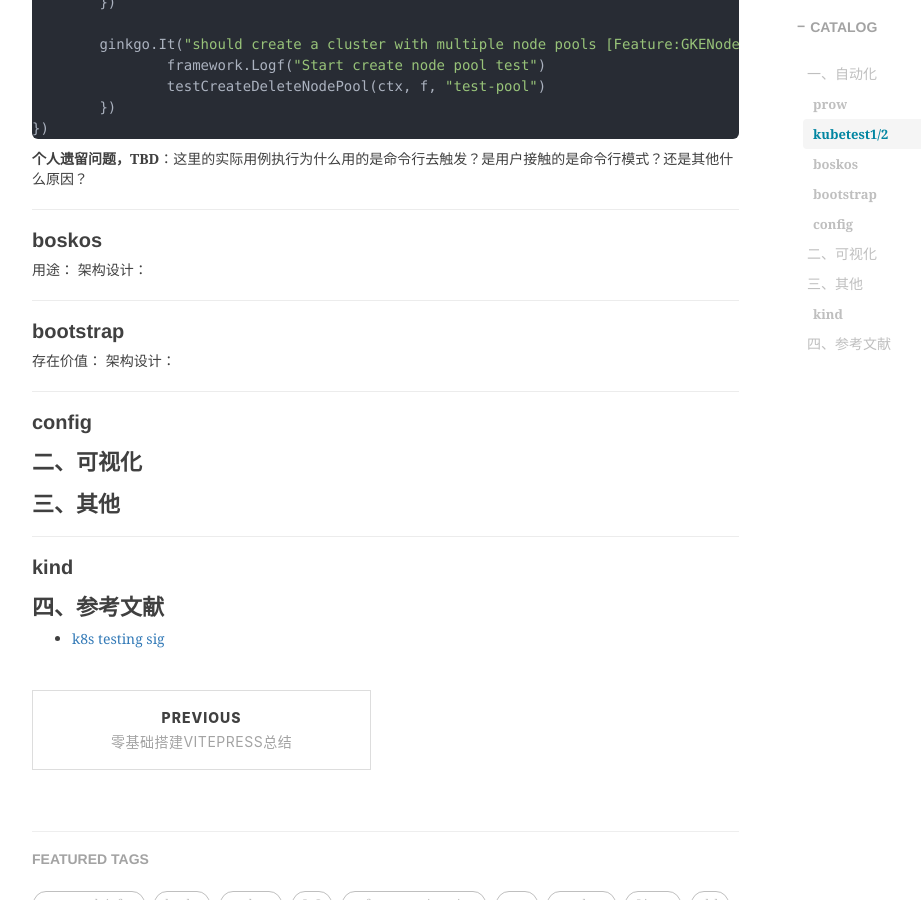
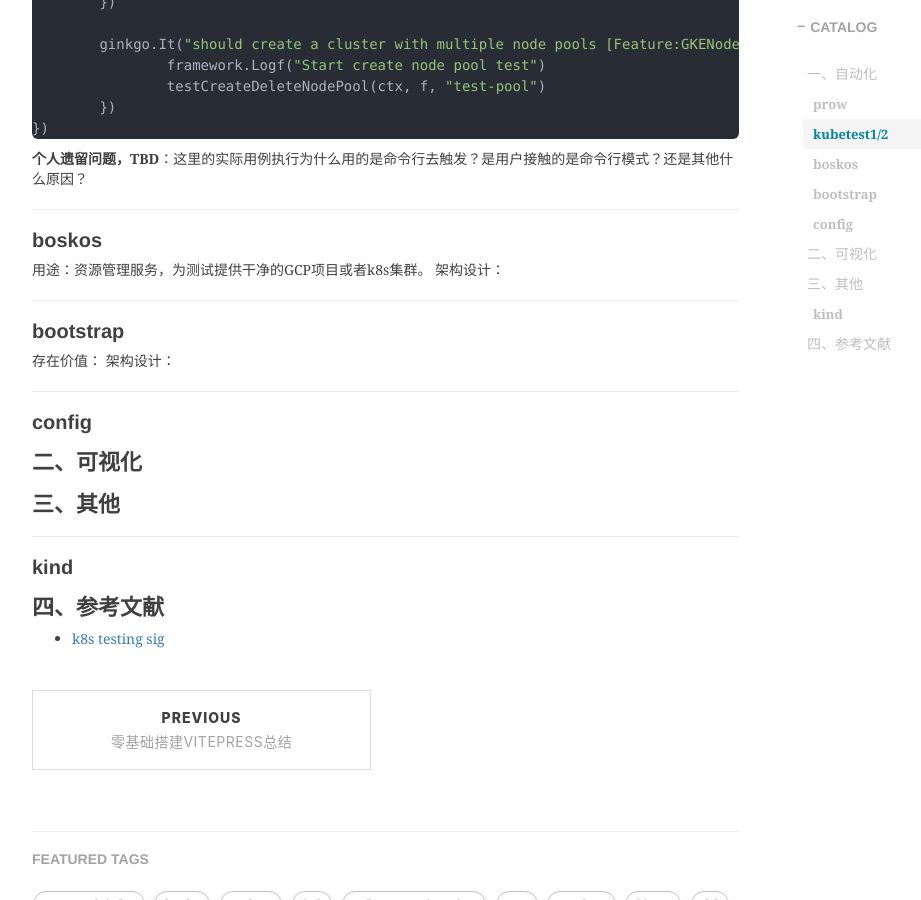
Before and after one commit to shihai1991/shihai1991.github.io, a Jekyll site: the page built from _posts/2023-06-12-kubernetes-test-sig组.md, in a window 1280 px wide and 900 px high, scrolled down 2905 px. Shown: the whole window, without its empty margins (233-1154 px from the left). Built offline with Jekyll 4.4.1, drawn with Linux system fonts in a browser that asks for light colours; nearby versions of some CDN libraries; comment, search, counter and statistics services are not loaded.

Commit message:
Update 2023-06-12-kubernetes-test-sig组.md

```diff
--- a/_posts/2023-06-12-kubernetes-test-sig组.md
+++ b/_posts/2023-06-12-kubernetes-test-sig组.md
@@ -66,7 +66,7 @@ var _ = SIGDescribe("GKE node pools [Feature:GKENodePool]", func() {
 **个人遗留问题，TBD**：这里的实际用例执行为什么用的是命令行去触发？是用户接触的是命令行模式？还是其他什么原因？
 
 ## boskos
-用途：
+用途：资源管理服务，为测试提供干净的GCP项目或者k8s集群。
 架构设计：
 
 ## bootstrap
```
